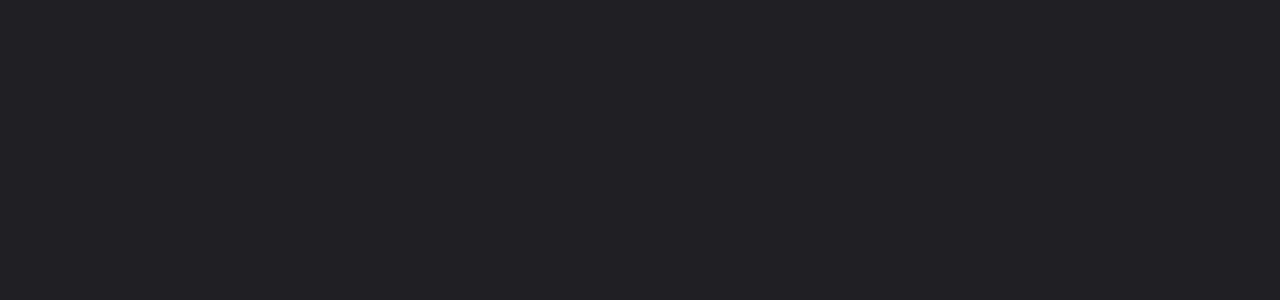
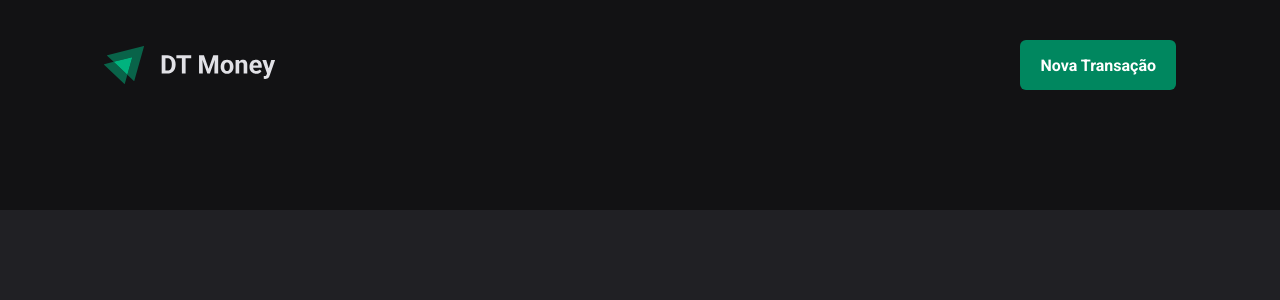
Before and after one commit to rafa7w/reactjs-dt-money, a React (Vite) app: page / in a window 1280 px wide. Shown: the top 300 px of the page. Built offline with nearby package versions, Linux system fonts and the light colour scheme.

Commit message:
components: header

```diff
--- a/src/App.tsx
+++ b/src/App.tsx
@@ -1,14 +1,14 @@
 import { ThemeProvider } from "styled-components";
 import { defaultTheme } from "./styles/themes/default";
 import { GlobalStyle } from "./styles/global";
+import { Transactions } from "./pages/Transactions";
 
 export function App() {
 
   return (
     <ThemeProvider theme={defaultTheme}>
-      <GlobalStyle>
-        <h1>Hello World!</h1>
-      </GlobalStyle>
+      <GlobalStyle/>
+      <Transactions />
     </ThemeProvider>
   )
 }
--- /dev/null
+++ b/src/components/Header/index.tsx
@@ -0,0 +1,13 @@
+import { HeaderContainer, HeaderContent, NewTransactionButton } from "./styles";
+import logoImg from '../../assets/logo.svg';
+
+export function Header() {
+  return (
+    <HeaderContainer>
+      <HeaderContent>
+        <img src={logoImg} alt="" />
+        <NewTransactionButton>Nova Transação</NewTransactionButton>
+      </HeaderContent>
+    </HeaderContainer>
+  )
+}
--- /dev/null
+++ b/src/components/Header/styles.ts
@@ -0,0 +1,34 @@
+import styled from "styled-components";
+
+export const HeaderContainer = styled.header`
+  background: ${props => props.theme['gray-900']};
+  padding: 2.5rem 0 7.5rem;
+`
+
+export const HeaderContent = styled.div`
+  width: 100%;
+  max-width: 1120px;
+
+  margin: 0 auto;
+  padding: 0 1.5rem;
+
+  display: flex;
+  justify-content: space-between;
+  align-items: center;
+`
+
+export const NewTransactionButton = styled.button`
+  height: 50px;
+  border: 0;
+  background: ${props => props.theme['green-500']};
+  color: ${props => props.theme['white']};
+  font-weight: bold;
+  padding: 0 1.25rem;
+  border-radius: 6px;
+  cursor: pointer;
+
+  &:hover {
+    background: ${props => props.theme['green-700']};
+    transition: background-color 0.2s;
+  }
+`
--- /dev/null
+++ b/src/pages/Transactions/index.tsx
@@ -0,0 +1,9 @@
+import { Header } from "../../components/Header";
+
+export function Transactions() {
+  return (
+    <div>
+      <Header />
+    </div>
+  )
+}
```
Also changed, not shown: src/assets/logo.svg (added), src/pages/Transactions/styles.ts (added).
